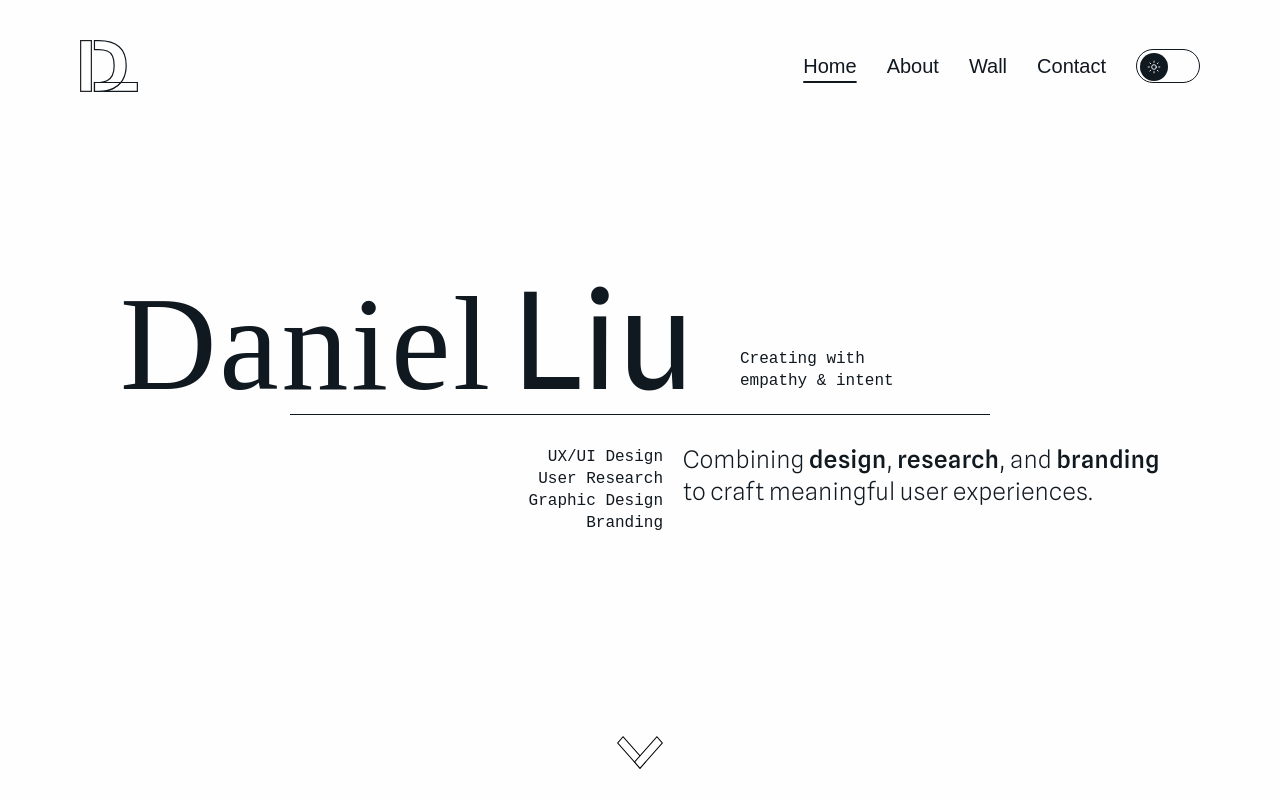
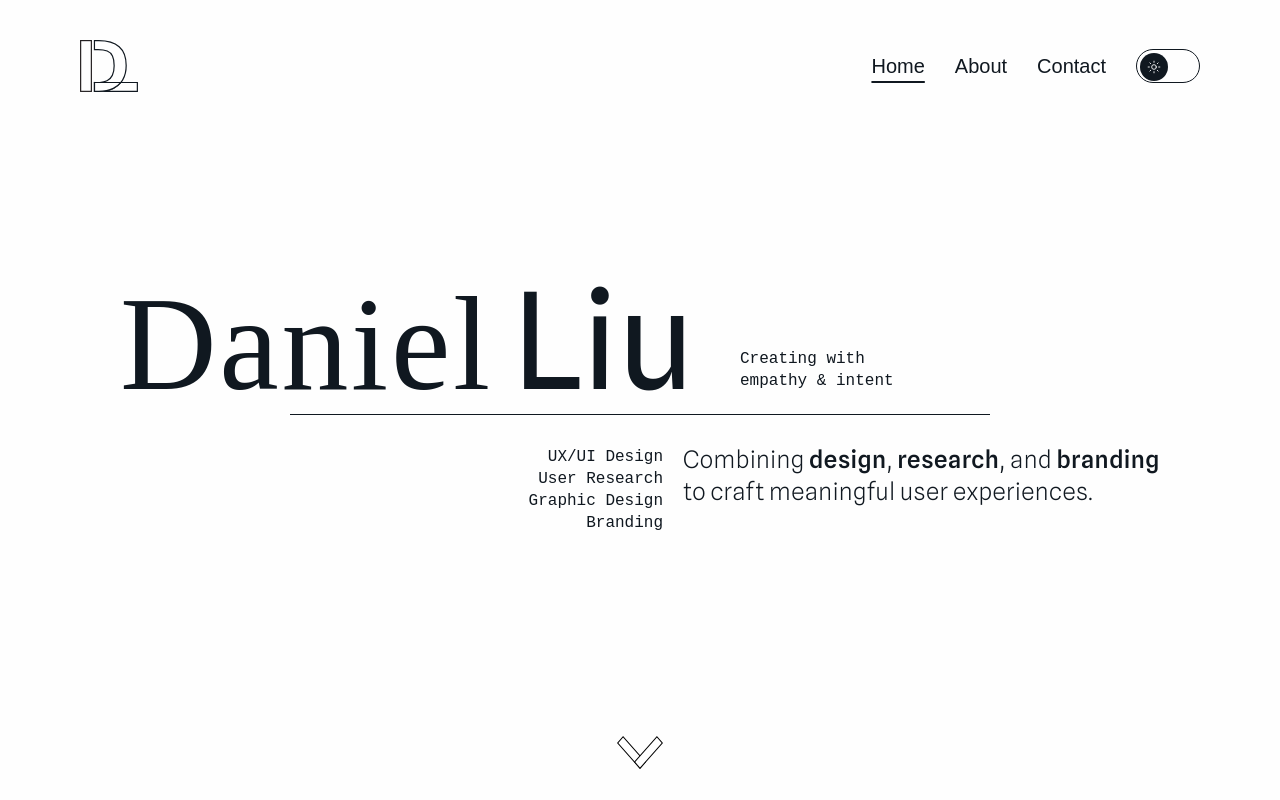
Before and after one commit to daniel-liu01/portfolio, a Next.js app: page / in a window 1280 px wide. Shown: the top 800 px of the page. Built offline with nearby package versions, Linux system fonts and the light colour scheme; a web font is replaced by a local one.

Commit message:
remove wall from navbar

```diff
--- a/components/layout/Navbar.jsx
+++ b/components/layout/Navbar.jsx
@@ -140,13 +140,7 @@ function Navbar({ activePage = "home" }) {
           >
             About
           </Link>
-          <Link
-            href="/wall"
-            className={`navbar-link ${activePage === "wall" ? "active" : ""}`}
-            onClick={() => setIsMenuOpen(false)}
-          >
-            Wall
-          </Link>
+
           <Link
             href="/contact"
             className={`navbar-link ${
```
